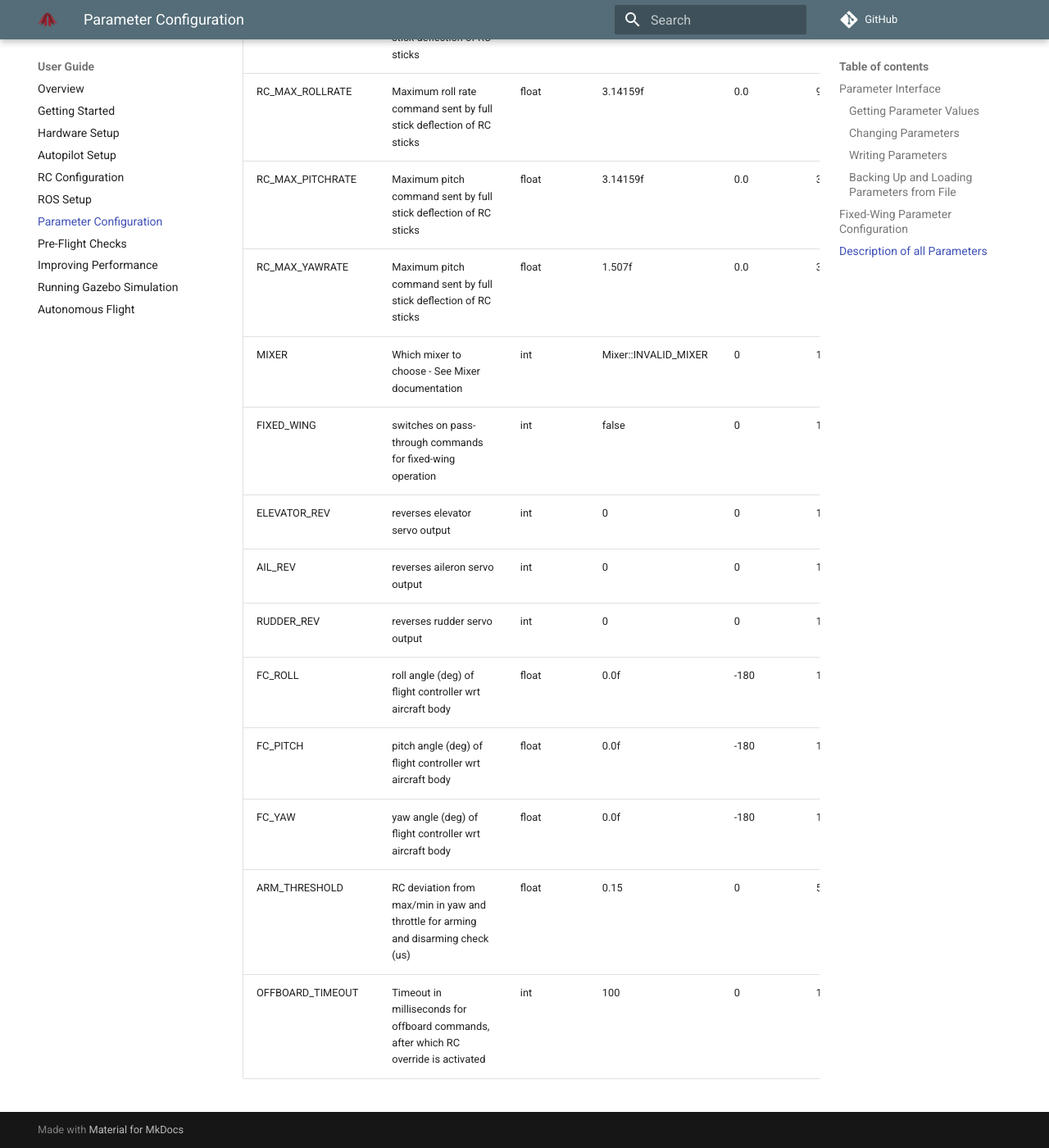
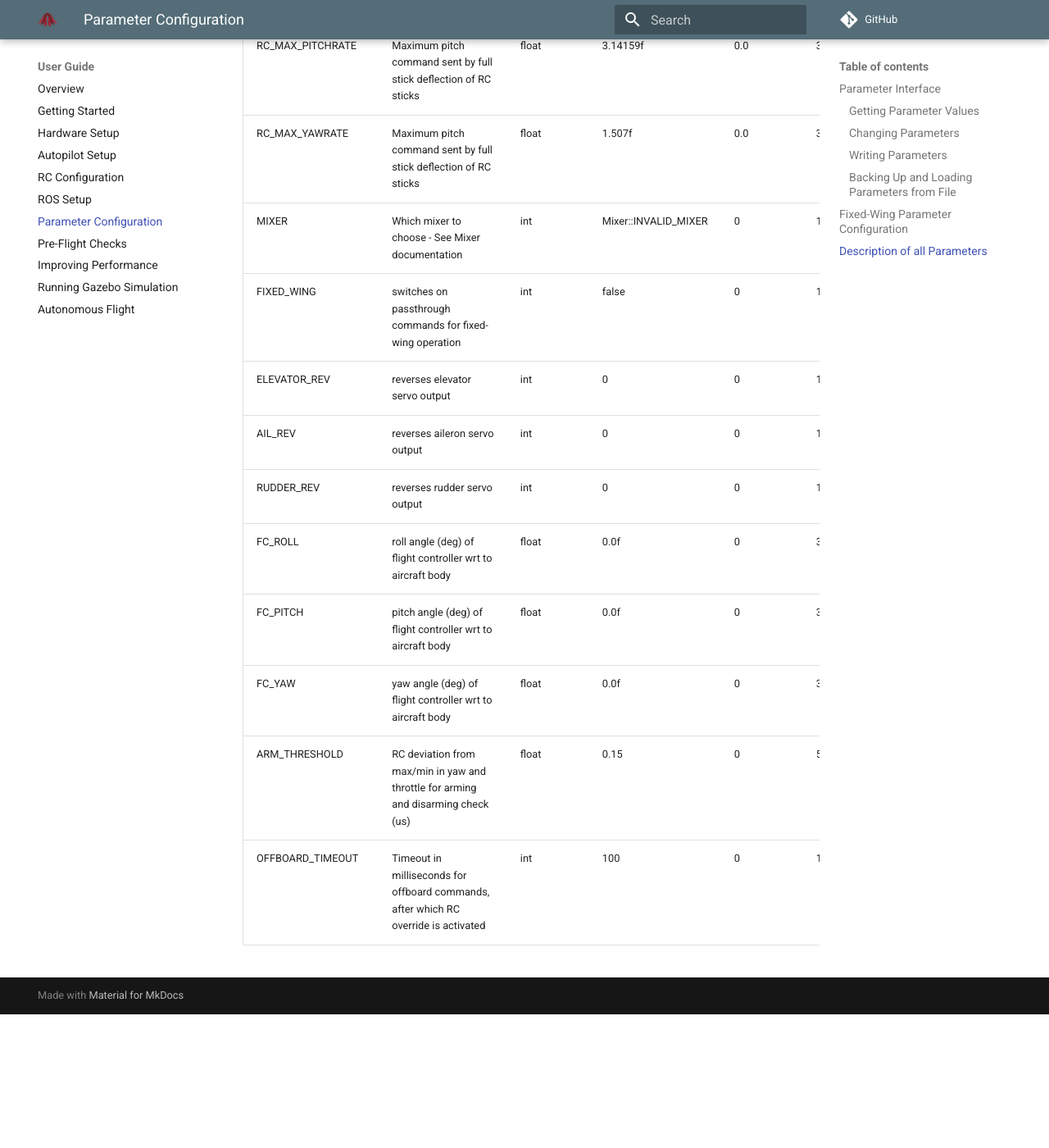
Before and after one commit to rosflight/rosflight_firmware, an MkDocs documentation site: the page built from docs/user-guide/parameter-configuration.md, in a window 1280 px wide and 1400 px high, scrolled down 11315 px. Shown: the whole window at 82% size. Built offline with MkDocs 1.6.1 and Material for MkDocs 9.7.7, drawn with Linux system fonts in a browser that asks for light colours; comment, search, counter and statistics services are not loaded; old or Windows-style settings are respelled for this version of MkDocs; after the commit the page ends 12552 px from its top, so only the background shows below that; some of the changed text lies outside the part shown.

Commit message:
update parameter descriptions

```diff
--- a/docs/user-guide/parameter-configuration.md
+++ b/docs/user-guide/parameter-configuration.md
@@ -203,12 +199,12 @@ This is a list of all parameters on ROSflight, their types, default values, and
 | RC_MAX_PITCHRATE | Maximum pitch command sent by full stick deflection of RC sticks | float |  3.14159f | 0.0 | 3.14159 |
 | RC_MAX_YAWRATE | Maximum pitch command sent by full stick deflection of RC sticks | float |  1.507f | 0.0 | 3.14159 |
 | MIXER | Which mixer to choose - See Mixer documentation | int |  Mixer::INVALID_MIXER | 0 | 10 |
-| FIXED_WING | switches on pass-through commands for fixed-wing operation | int |  false | 0 | 1 |
+| FIXED_WING | switches on passthrough commands for fixed-wing operation | int |  false | 0 | 1 |
 | ELEVATOR_REV | reverses elevator servo output | int |  0 | 0 | 1 |
 | AIL_REV | reverses aileron servo output | int |  0 | 0 | 1 |
 | RUDDER_REV | reverses rudder servo output | int |  0 | 0 | 1 |
-| FC_ROLL | roll angle (deg) of flight controller wrt aircraft body | float |  0.0f | -180 | 180 |
-| FC_PITCH | pitch angle (deg) of flight controller wrt aircraft body | float |  0.0f | -180 | 180 |
-| FC_YAW | yaw angle (deg) of flight controller wrt aircraft body | float |  0.0f | -180 | 180 |
+| FC_ROLL | roll angle (deg) of flight controller wrt to aircraft body | float |  0.0f | 0 | 360 |
+| FC_PITCH | pitch angle (deg) of flight controller wrt to aircraft body | float |  0.0f | 0 | 360 |
+| FC_YAW | yaw angle (deg) of flight controller wrt to aircraft body | float |  0.0f | 0 | 360 |
 | ARM_THRESHOLD | RC deviation from max/min in yaw and throttle for arming and disarming check (us) | float |  0.15 | 0 | 500 |
 | OFFBOARD_TIMEOUT | Timeout in milliseconds for offboard commands, after which RC override is activated | int |  100 | 0 | 100000 |
```
Also changed, not shown: other parts of docs/user-guide/parameter-configuration.md (+6 -10 lines), 1 other file.
